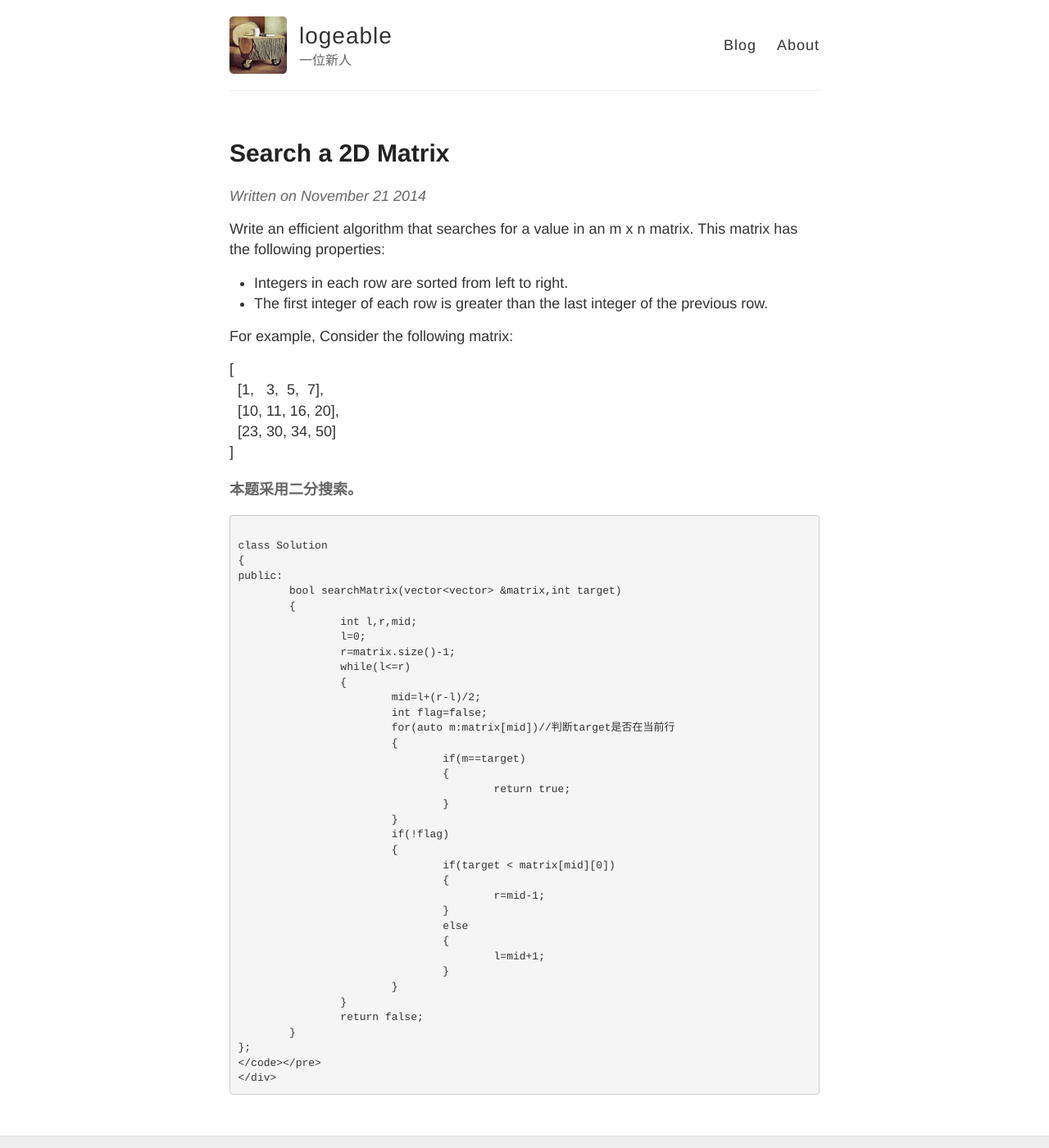
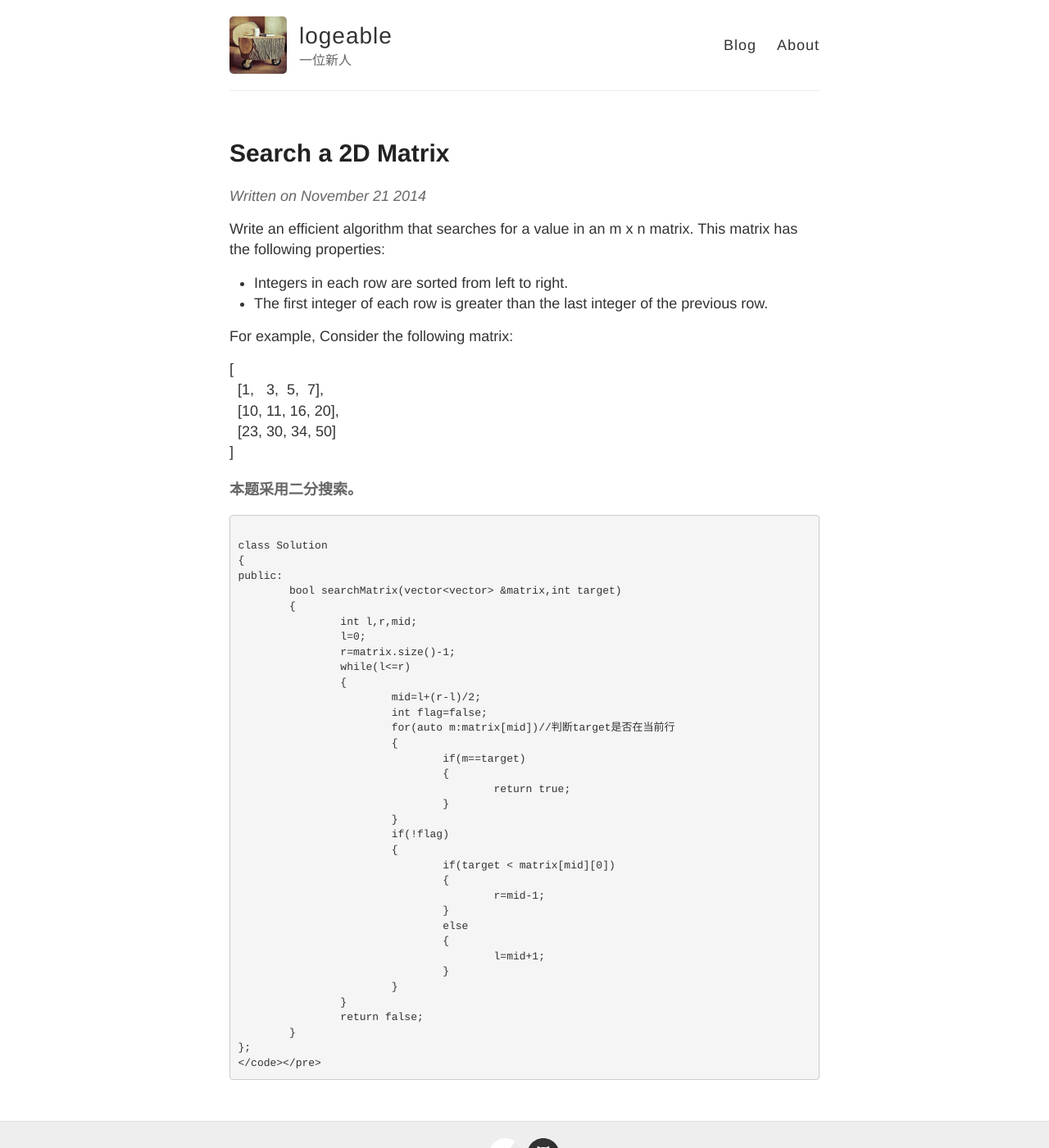
Before and after one commit to logeable/logeable.github.io, a Jekyll site: the page built from _posts/2014-11-21-Search a 2D Matrix.md, in a window 1280 px wide and 1400 px high. Shown: the whole window at 82% size. Built offline with Jekyll 4.4.1, drawn with Linux system fonts in a browser that asks for light colours.

Commit message:
Update 2014-11-21-Search a 2D Matrix.md

```diff
--- a/_posts/2014-11-21-Search a 2D Matrix.md
+++ b/_posts/2014-11-21-Search a 2D Matrix.md
@@ -21,7 +21,6 @@ Consider the following matrix:
 
 
 ####本题采用二分搜索。
-<div id="highlight">
 <pre><code>
 class Solution
 {
@@ -58,4 +57,3 @@ public:
 	}
 };
 </code></pre>
-</div>
```
